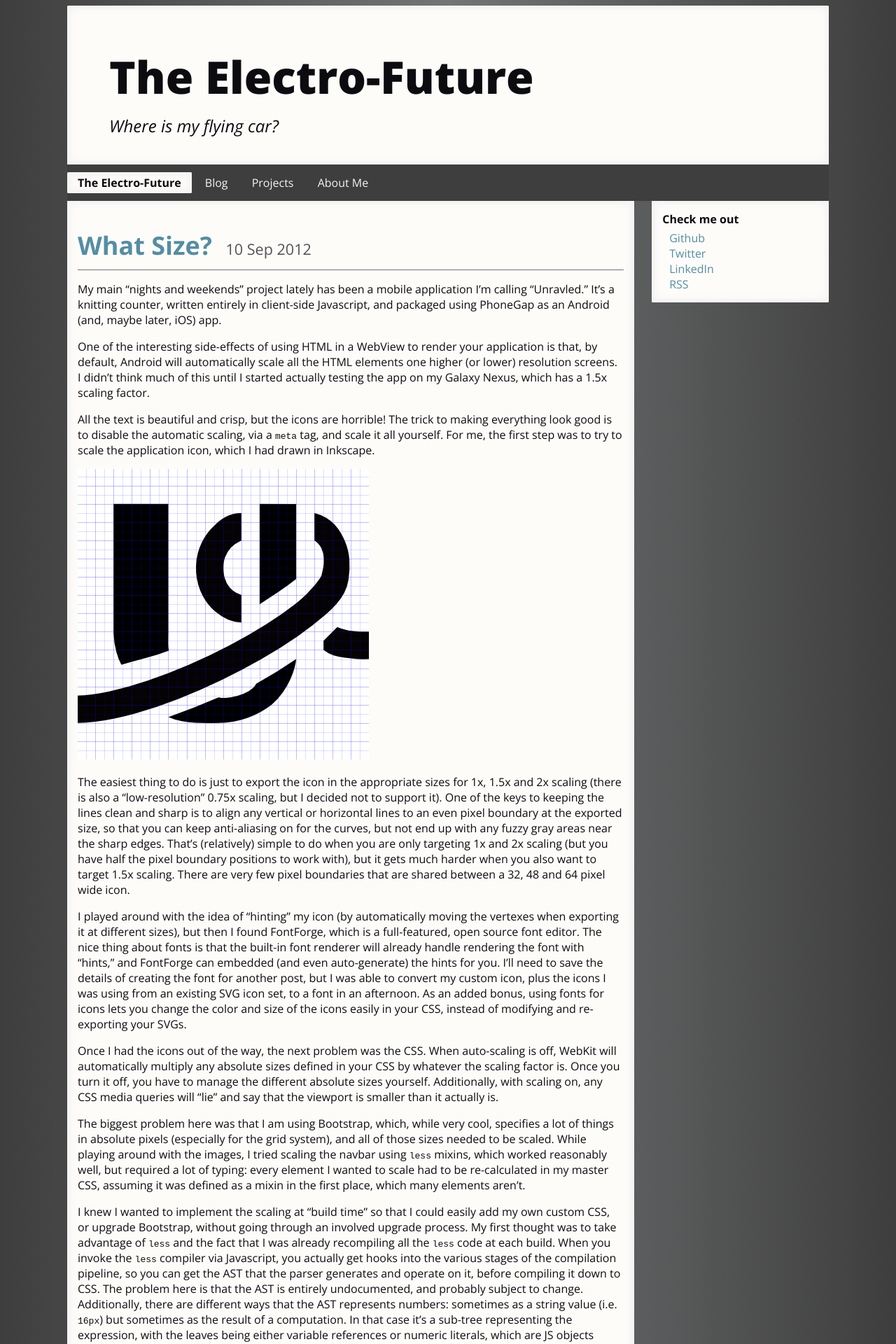
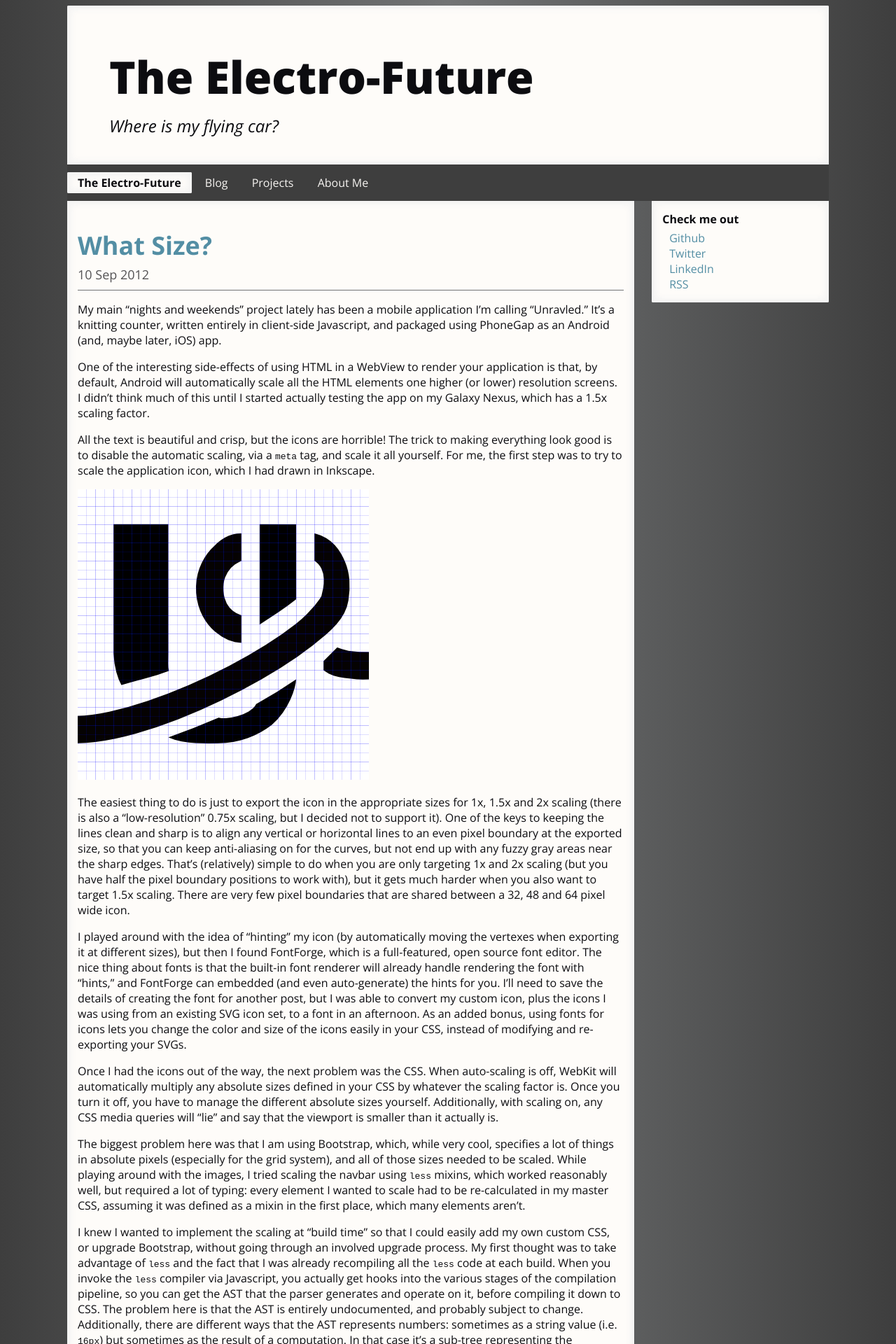
Before and after one commit to spiralman/spiralman.github.com, a Jekyll site: the page built from index.html, in a window 1280 px wide. Shown: the top 1920 px of the page at 70% size. Built offline with Jekyll 4.4.1, drawn with Linux system fonts in a browser that asks for light colours; nearby versions of some CDN libraries; the list of posts is cut into pages by our own code; comment, search, counter and statistics services are not loaded.

Commit message:
Re-laying out the blog post date, so it works better on mobile

```diff
--- a/css/electro-future.css
+++ b/css/electro-future.css
@@ -573,8 +573,9 @@ footer {
     font-size: 2.25em;
     margin-bottom: 10px; }
     .page-header h1 small {
+      display: block;
       color: rgba(12, 12, 16, 0.7);
-      font-size: 0.6em;
+      font-size: 0.5em;
       font-weight: 400;
-      margin-top: 100%;
-      margin-left: 10px; }
+      margin-top: 5px;
+      margin-left: 0px; }
```
Also changed, not shown: _sass/electro-future.scss (+7 -3 lines).
